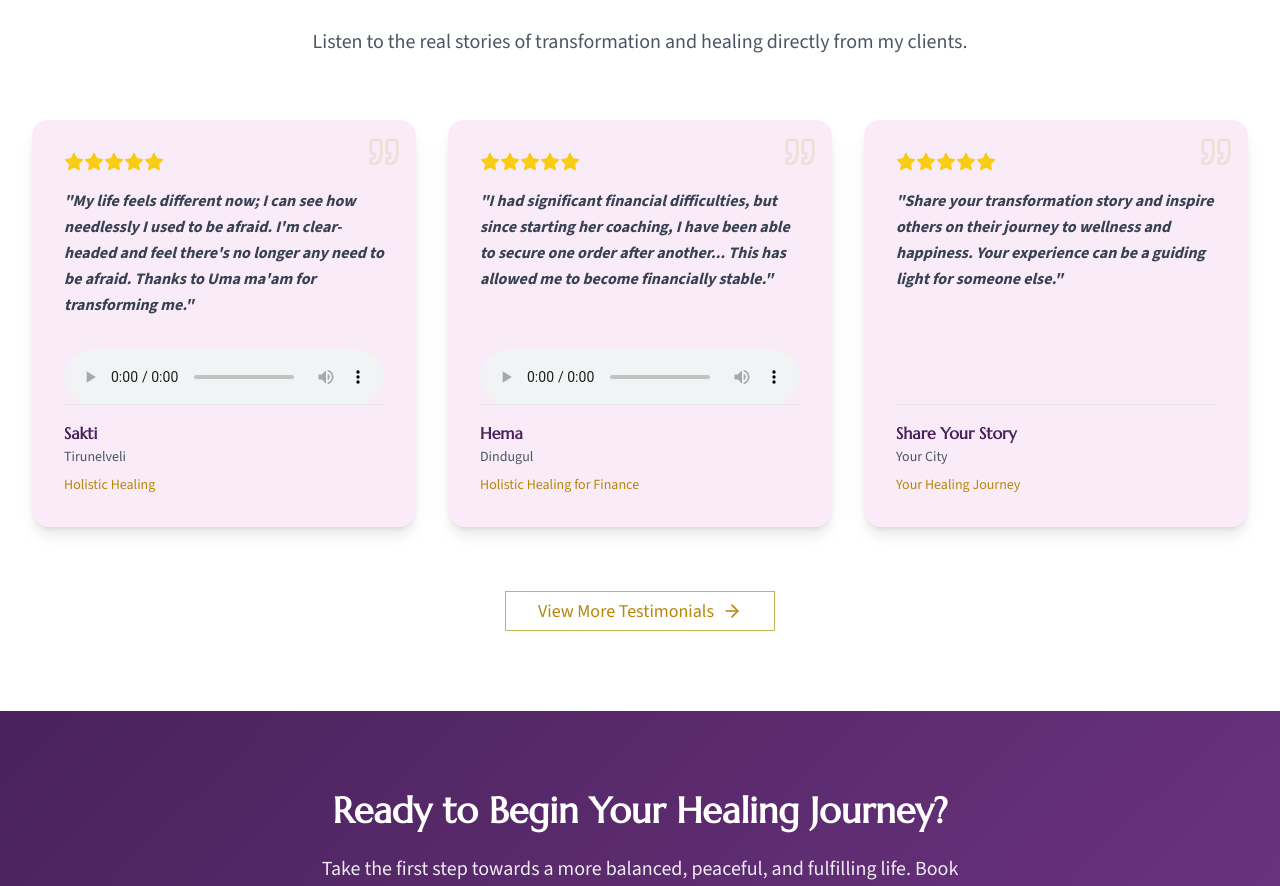
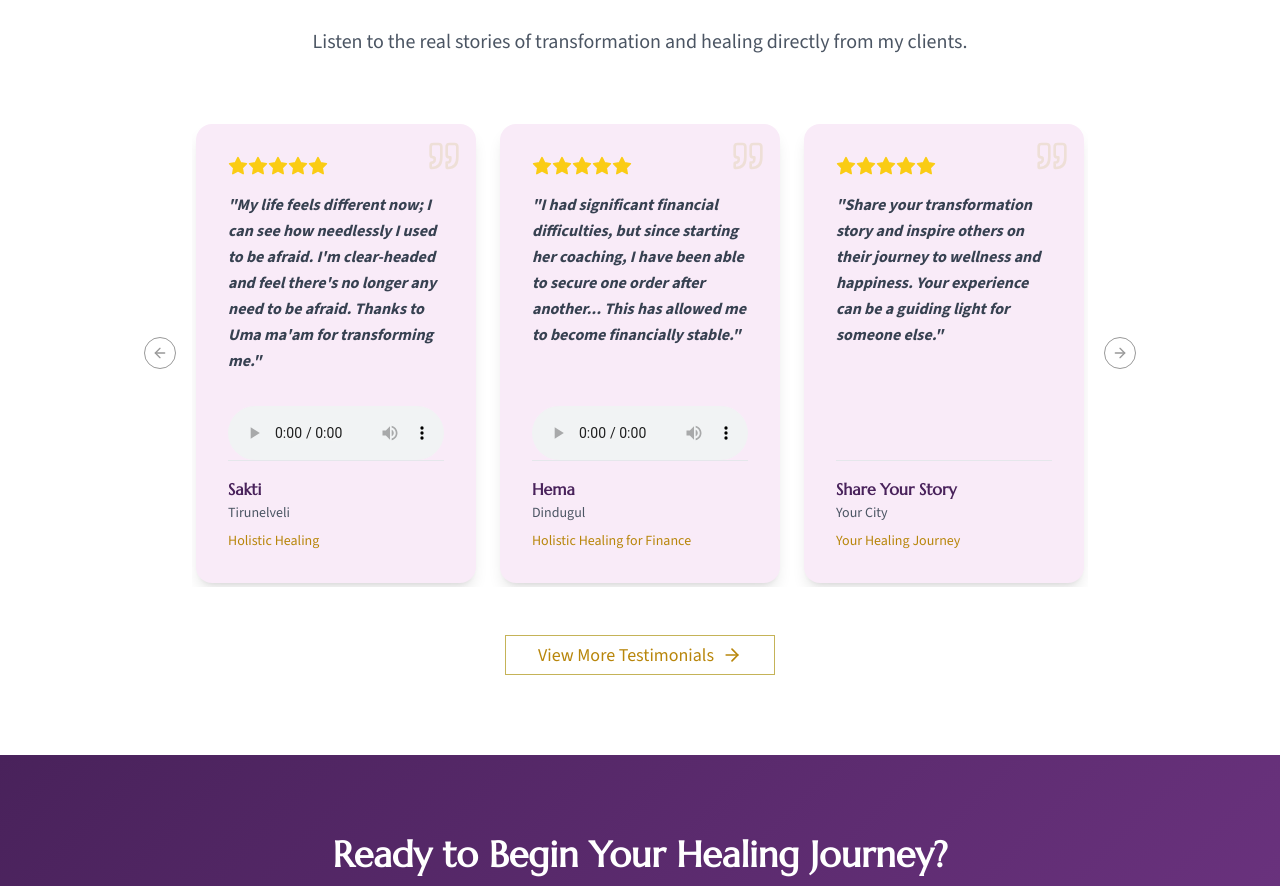
Before and after one commit to rameshkumark24/Umapandiyan, a React (Vite) app: page / in a window 1280 px wide. Shown: the part 1999-2885 px from the top of the page. Built offline with nearby package versions, Linux system fonts and the light colour scheme.

Commit message:
Update Home.jsx

```diff
--- a/src/pages/Home.jsx
+++ b/src/pages/Home.jsx
@@ -4,6 +4,8 @@ import { motion } from 'framer-motion';
 import { Link } from 'react-router-dom';
 import { ArrowRight, UserCheck, HeartHandshake, Zap, Sunrise, Sparkles, Star, Quote } from 'lucide-react';
 import { Button } from '@/components/ui/button';
+// NEW: Import the Carousel components
+import { Carousel, CarouselContent, CarouselItem, CarouselNext, CarouselPrevious } from '@/components/ui/carousel';
 
 const Home = () => {
   // Data for the home page testimonials section
@@ -47,7 +49,7 @@ const Home = () => {
         />
       </Helmet>
 
-      {/* Hero Section */}
+      {/* Hero Section (Unchanged) */}
       <section className="relative min-h-screen flex items-center justify-center overflow-hidden font-body">
         <div className="absolute inset-0 bg-gradient-to-br from-white to-primary-lightest opacity-50"></div>
         <div className="relative z-10 max-w-7xl mx-auto px-4 sm:px-6 lg:px-8 py-20">
@@ -133,7 +135,7 @@ const Home = () => {
         </div>
       </section>
 
-      {/* Offerings Section */}
+      {/* Offerings Section (Unchanged) */}
       <section className="py-20 bg-white">
         <div className="max-w-7xl mx-auto px-4 sm:px-6 lg:px-8">
           <motion.div
@@ -176,7 +178,7 @@ const Home = () => {
         </div>
       </section>
 
-      {/* Quote Section */}
+      {/* Quote Section (Unchanged) */}
       <section className="py-20 bg-white font-body">
         <div className="max-w-4xl mx-auto px-4 sm:px-6 lg:px-8 text-center">
           <motion.div
@@ -193,7 +195,7 @@ const Home = () => {
         </div>
       </section>
 
-      {/* NEW Testimonials Section */}
+      {/* UPDATED Testimonials Section */}
       <section className="py-20 bg-white font-body">
         <div className="max-w-7xl mx-auto px-4 sm:px-6 lg:px-8">
           <motion.div
@@ -211,16 +213,25 @@ const Home = () => {
             </p>
           </motion.div>
 
-          <div className="grid grid-cols-1 md:grid-cols-2 lg:grid-cols-3 gap-8 mb-16">
-            {homeTestimonials.map((testimonial, index) => (
+          {/* Carousel replaces the grid */}
           <motion.div
-                key={testimonial.id}
-                initial={{ opacity: 0, y: 50 }}
-                whileInView={{ opacity: 1, y: 0 }}
-                transition={{ duration: 0.6, delay: index * 0.1 }}
+            initial={{ opacity: 0 }}
+            whileInView={{ opacity: 1 }}
+            transition={{ duration: 0.8 }}
             viewport={{ once: true }}
-                className="bg-[#F9EBF8] rounded-2xl p-8 shadow-lg hover-lift relative flex flex-col"
           >
+            <Carousel
+              opts={{
+                align: "start",
+                loop: true,
+              }}
+              className="w-full max-w-sm sm:max-w-xl md:max-w-2xl lg:max-w-4xl mx-auto"
+            >
+              <CarouselContent>
+                {homeTestimonials.map((testimonial) => (
+                  <CarouselItem key={testimonial.id} className="md:basis-1/2 lg:basis-1/3">
+                    <div className="p-1 h-full">
+                      <div className="bg-[#F9EBF8] rounded-2xl p-8 shadow-lg hover-lift relative flex flex-col h-full">
                         <div className="absolute top-4 right-4 text-accent-gold opacity-20">
                           <Quote className="w-8 h-8" />
                         </div>
@@ -254,11 +265,17 @@ const Home = () => {
                             {testimonial.treatment}
                           </div>
                         </div>
+                      </div>
+                    </div>
+                  </CarouselItem>
+                ))}
+              </CarouselContent>
+              <CarouselPrevious className="hidden sm:flex" />
+              <CarouselNext className="hidden sm:flex" />
+            </Carousel>
           </motion.div>
-            ))}
-          </div>
 
-          <div className="text-center">
+          <div className="text-center mt-12">
             <Link to="/testimonials">
               <Button
                 variant="outline"
@@ -272,7 +289,7 @@ const Home = () => {
         </div>
       </section>
 
-      {/* CTA Section */}
+      {/* CTA Section (Unchanged) */}
       <section className="py-20 gradient-bg font-body">
         <div className="max-w-4xl mx-auto px-4 sm:px-6 lg:px-8 text-center">
           <motion.div
```
Lines whose indentation alone changed are shown as unchanged.
